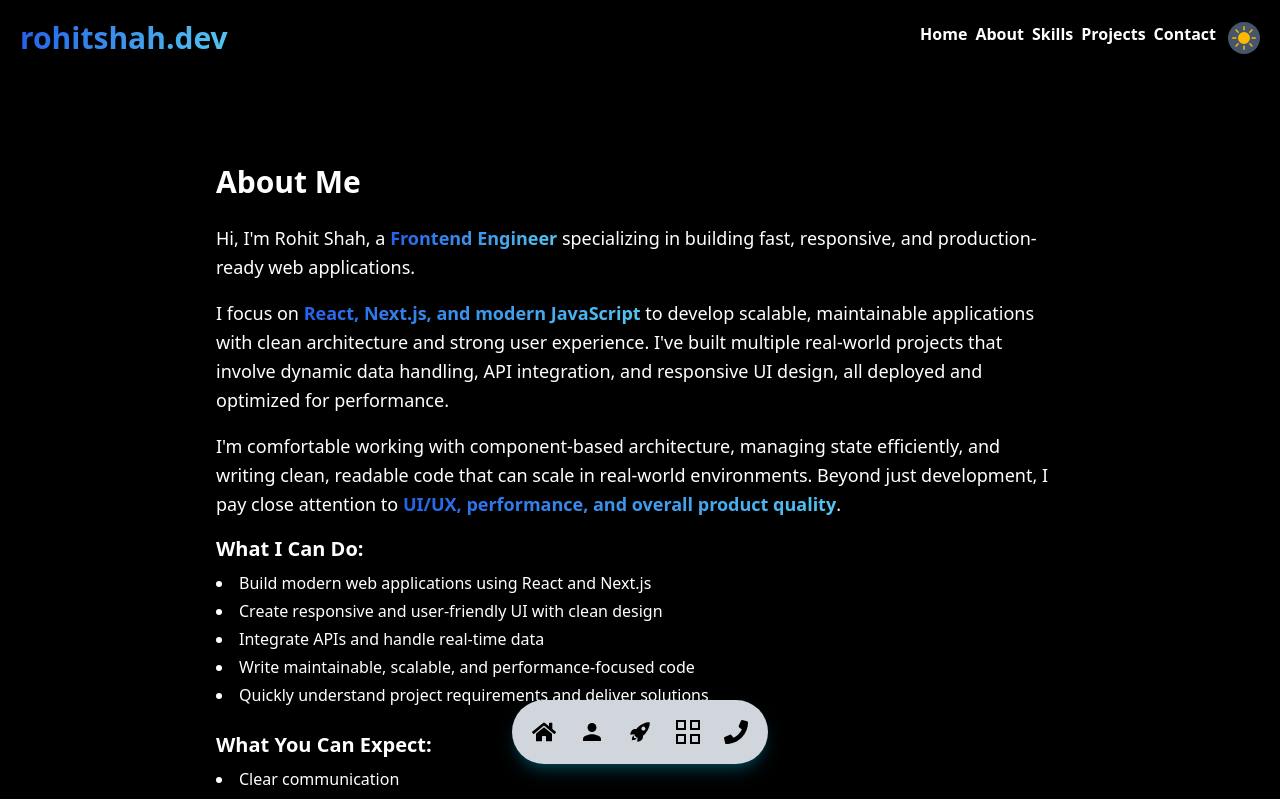
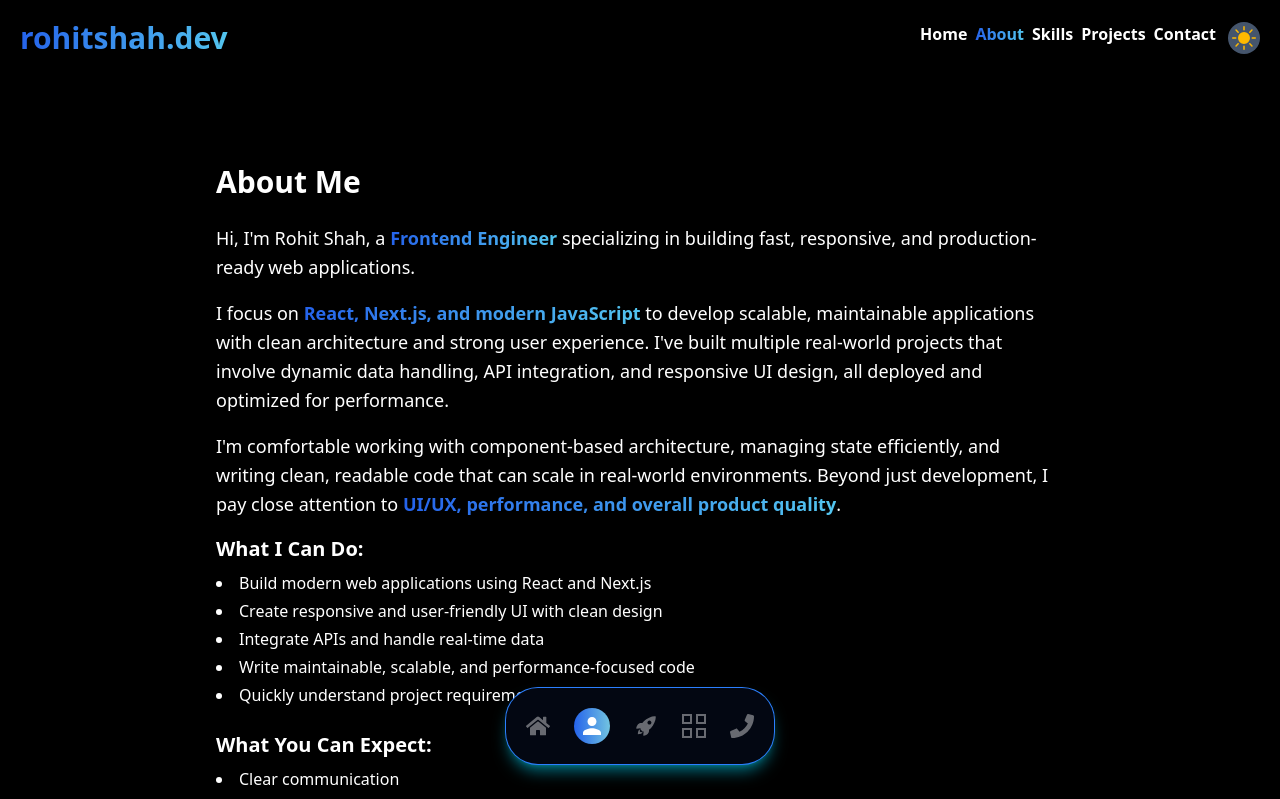
Before and after one commit to rohitshah316/rohitshah.dev-nextjs, a Next.js app: page /about in a window 1280 px wide. Shown: the top 799 px of the page. Built offline with nearby package versions, Linux system fonts and the light colour scheme.

Commit message:
fixed navbar UI and github contribution calendar background

```diff
--- a/src/app/globals.css
+++ b/src/app/globals.css
@@ -20,15 +20,17 @@ body{
 
 
 
+
 /*navlink active*/
-.bottom-navbar li:has(a.active){
+
+.bottom-navbar li.active{
   background: linear-gradient(to right, #2563eb, #72c4e1);
   border-radius: 50%;
-  width: 45px;
-  height: 45px;
+  padding: 6px;
   display: flex;
   justify-content: center;
   align-items: center;
+
 
 
 
--- a/src/components/GithubContributions/GithubContributions.jsx
+++ b/src/components/GithubContributions/GithubContributions.jsx
@@ -10,11 +10,11 @@ const GithubContributions = () => {
 
   const {theme}=useTheme();
   return (
-    <div className={`m-5 md:m-0 flex flex-col justify-center items-center gap-8 px-4  ${theme==='dark'?'bg-slate-600':'bg-slate-200'} p-10 rounded-2xl ring-2 ring-cyan-400 hover:-translate-y-2`}>
+    <div className={`m-5 md:m-0 flex flex-col justify-center items-center gap-8 px-4  ${theme==='dark'?'bg-slate-600':'bg-slate-200'} p-10 rounded-2xl ring ring-cyan-400 hover:-translate-y-2`}>
 
        <div className="w-full overflow-x-auto flex-justify-center">
         <div className="min-w-[320px] sm:min-w-150">
-             <div className={`github-calendar ${theme}`}>
+             <div className={` ${theme==='dark'?'bg-slate-400':'bg-slate-300'} p-2 rounded`}>
               <GitHubCalendar
         username="rohitshah316"
         colorScheme={theme}
--- a/src/components/layout/BottomNavbar.jsx
+++ b/src/components/layout/BottomNavbar.jsx
@@ -1,22 +1,30 @@
+"use client"
 import { FaHome } from "react-icons/fa";
 import { IoMdPerson } from "react-icons/io";
 import { GrProjects } from "react-icons/gr";
 import { IoIosRocket } from "react-icons/io";
 import { FaPhone } from "react-icons/fa";
 import Link from 'next/link'
+import { useTheme } from "@/context/ThemeContext";
+import {usePathname} from 'next/navigation'
+
+
 
 const BottomNavbar = () => {
+
+  const {theme}=useTheme();
+  const pathname=usePathname();
 
   return (
 
     <nav className='fixed left-1/2 -translate-x-1/2 bottom-4 bottom-navbar'>
-        <ul className={`flex gap-6 rounded-4xl justify-center items-center m-5 text-2xl p-5 shadow-lg bg-gray-300 shadow-cyan-800/50 text-black  `}>
-                    <li><Link href='/'><FaHome /></Link></li>
-                    <li><Link  href='/about'><IoMdPerson/></Link></li>
-                    <li><Link href='/skills'><IoIosRocket /></Link></li>
-                    <li><Link href='/projects'><GrProjects /></Link></li>
+        <ul className={`flex gap-6   ring ring-blue-500 rounded-4xl justify-center items-center m-5 text-2xl p-5 shadow-lg ${theme==='dark'?'bg-gray-950 text-white shadow-cyan-400/50 ':'bg-gray-300 shadow-cyan-800/50 text-black'} `}>
+                    <li className={`${pathname==='/'?'active':'opacity-40'}`}><Link href='/'><FaHome /></Link></li>
+                    <li className={`${pathname==='/about'?'active':'opacity-40'}`}><Link  href='/about'><IoMdPerson/></Link></li>
+                    <li className={`${pathname==='/skills'?'active':'opacity-40'}`}><Link href='/skills'><IoIosRocket /></Link></li>
+                    <li className={`${pathname==='/projects'?'active':'opacity-40'}`}><Link href='/projects'><GrProjects /></Link></li>
 
-                    <li><Link href='/contact'><FaPhone /></Link></li>
+                    <li className={`${pathname==='/contact'?'active':'opacity-40'}`}><Link href='/contact'><FaPhone /></Link></li>
                 </ul>
     </nav>
   )
--- a/src/components/layout/TopNavbar.jsx
+++ b/src/components/layout/TopNavbar.jsx
@@ -6,9 +6,12 @@ import { IoIosMoon } from "react-icons/io";
 import Link from 'next/link';
 import { useTheme } from '@/context/ThemeContext';
 import { BsFillSunFill } from 'react-icons/bs';
+import { usePathname } from 'next/navigation';
+
 const Navbar = () => {
 
   const {toggleTheme,theme}=useTheme();
+  const pathname=usePathname();
   return (
 
 
@@ -20,15 +23,15 @@ const Navbar = () => {
         {/* desktop menu */}
         <div className='flex gap-3 item-center'>
         <ul className='md:flex gap-2 hidden font-semibold '>
-            <li><Link className='hover:text-blue-400' href='/'>Home</Link></li>
-            <li><Link className='hover:text-blue-400' href='/about'>About</Link></li>
-                <li><Link className='hover:text-blue-400' href='/skills'>Skills</Link></li>
-            <li><Link className='hover:text-blue-400' href='/projects'>Projects</Link></li>
-            <li><Link className='hover:text-blue-400' href='/contact'>Contact</Link></li>
+            <li><Link className={`${pathname==='/'?'text-gradient':''} hover:text-blue-400`} href='/'>Home</Link></li>
+            <li><Link className={`${pathname==='/about'?'text-gradient':''} hover:text-blue-400`} href='/about'>About</Link></li>
+                <li><Link className={`${pathname==='/skills'?'text-gradient':''} hover:text-blue-400`} href='/skills'>Skills</Link></li>
+            <li><Link className={`${pathname==='/projects'?'text-gradient':''} hover:text-blue-400`} href='/projects'>Projects</Link></li>
+            <li><Link className={`${pathname==='/contact'?'text-gradient':''} hover:text-blue-400`} href='/contact'>Contact</Link></li>
 
 
         </ul>
-<button onClick={toggleTheme} className='text-2xl rounded-4xl bg-slate-600  p-1'> {theme==='dark'?<BsFillSunFill className='text-amber-400 font-bold'/>:<IoIosMoon className='text-white'/>}</button>
+<button onClick={toggleTheme} className='text-2xl rounded-4xl bg-slate-600 cursor-pointer hover:scale-105 p-1'> {theme==='dark'?<BsFillSunFill className='text-amber-400 font-bold'/>:<IoIosMoon className='text-white'/>}</button>
         </div>
 
 
```
